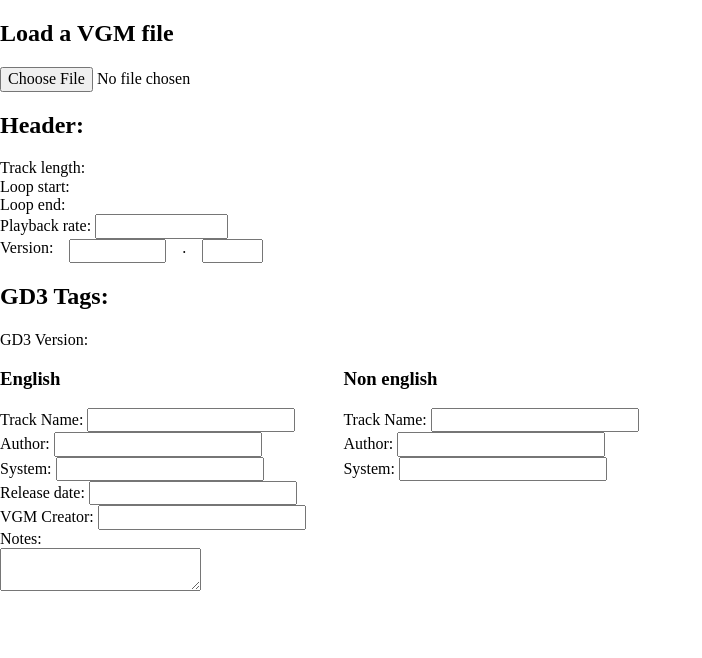
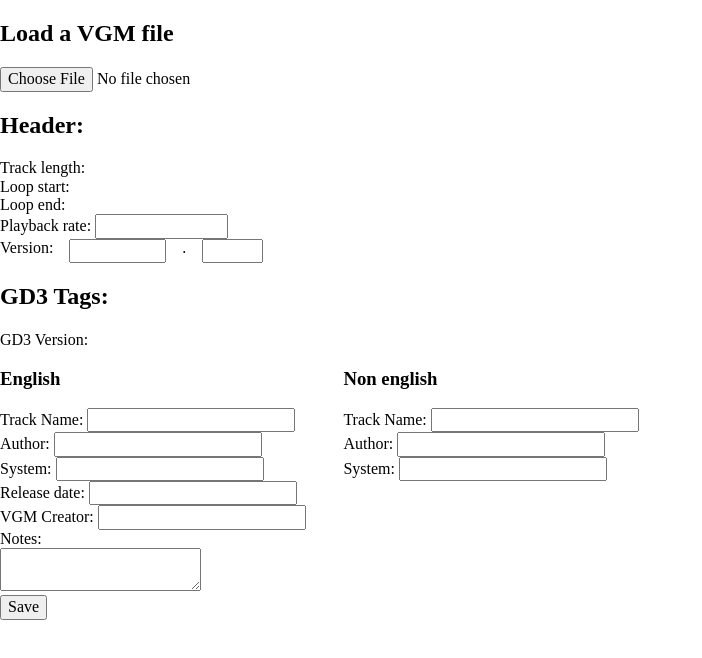
Before and after one commit to JMV76489/vgm-tag-editor-web, a React (Vite) app: page / in a window 1280 px wide. Shown: the top 658 px of the page, without its empty margins (0-702 px from the left). Built offline with nearby package versions, Linux system fonts and the light colour scheme.

Commit message:
feat: export VGM filename useState and VGM file data

```diff
--- a/src/components/vgm-data-viewer/VGMDataViewer.tsx
+++ b/src/components/vgm-data-viewer/VGMDataViewer.tsx
@@ -1,12 +1,15 @@
 import './VGMDataViewer.css'
 import { useVGMData } from "../../hooks/useVGMData";
 import { INPUT_NUMBER_MAX_VALUE } from '../../constants/input-number-range';
+import { saveVGMData } from '../../actions/save-vgm-data.action';
 
 export const VGMDataViewer: React.FC = () => {
 
     const {
         handleFileChange,
         vgmData,
+        vgmFileData,
+        vgmfileName,
         inputNumberOnChangeHandler,
         inputTagOnChangeHandler,
         inputOnBlurHandler,
@@ -154,7 +157,7 @@
                     <input
                         type="text"
                         value={vgmData?.gd3Data.gameReleaseDate || ""}
-                        onChange={event => inputTagOnChangeHandler(event, "vgmCreator")}
+                        onChange={event => inputTagOnChangeHandler(event, "gameReleaseDate")}
                         onKeyDown={inputTagOnKeyDownHandler}
                         onBlur={inputOnBlurHandler}
                     />
@@ -179,6 +182,15 @@
                         onBlur={inputOnBlurHandler}
                     />
                 </div>
+                <div className='vgm-data-ui__save-button'>
+                    <button
+                        onClick={() => {
+                            if(vgmData && vgmFileData){
+                                saveVGMData(vgmData, vgmFileData,vgmfileName);
+                            }
+                        }}
+                    >Save</button>
+                </div>
             </div>
         </div>
     )
```
